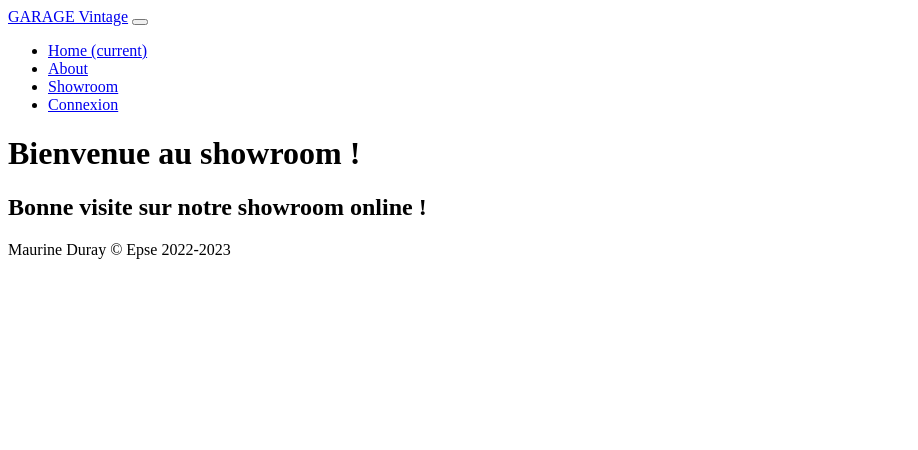
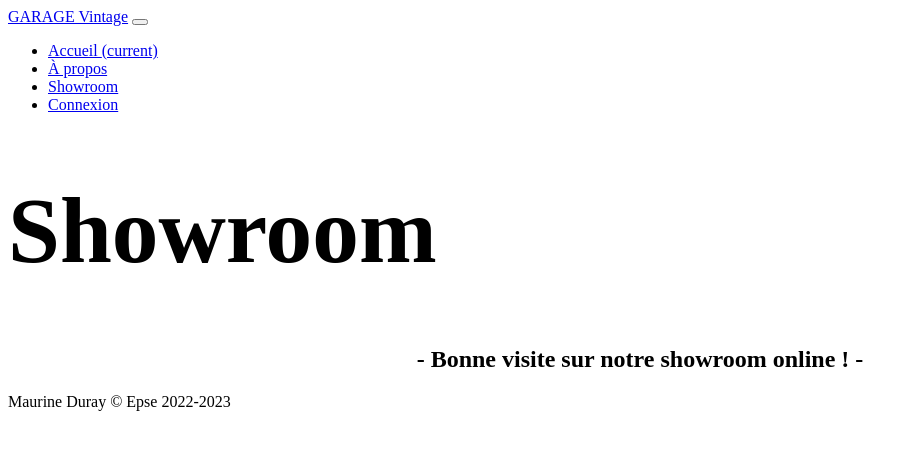
Before and after one commit to MaurineDuray/garage, a Symfony app: template templates/voitures/index.html.twig in a window 1280 px wide. Shown: the top 450 px of the page, without its empty margins (0-918 px from the left). Run offline with Twig, Linux system fonts and the light colour scheme; the template is opened without the code that fills it, so the values that code supplies are empty; some libraries are stand-ins or nearby versions.

Commit message:
petouilles

```diff
--- a/assets/styles/app.css
+++ b/assets/styles/app.css
@@ -116,6 +116,7 @@ h2{
 
 #recent{
     margin-top: 30px;
+    background-color: white(223, 223, 223);;
 }
 #enplus{
     width: 100%;
--- a/templates/home.html.twig
+++ b/templates/home.html.twig
@@ -13,8 +13,9 @@
     </div>
     <div class="slide" id="about">
         <div class="container">
+        <h2 style="font-size: 40pt">Notre histoire</h2>
             <div class="card" id="pres">
-                <h2>- ABOUT -</h2>
+
                 <p>Lorem ipsum dolor sit amet consectetur adipisicing elit. Sint aperiam ipsam, unde hic veniam delectus similique. Eaque et labore eligendi, laborum adipisci est? <strong> sit eveniet quibusdam recusandae maiores repellat </strong> officia quia quisquam illo perferendis exercitationem sunt voluptate, quidem, sequi voluptatem numquam adipisci?  Facilis ea officia, maiores consequatur vitae enim assumenda nisi, aperiam aliquid dignissimos nesciunt voluptatem laudantium et <strong>eligendi inventore a expedita. Aut aliquid alias odio officiis </strong></p>
                 <p>Lorem ipsum dolor sit amet consectetur adipisicing elit. Sint quisquam saepe facere hic! Aliquam repudiandae porro dignissimos ea commodi repellendus nostrum numquam reiciendis excepturi necessitatibus, iusto eum aspernatur provident, non odit placeat maxime inventore at minima accusamus! Ipsa porro ipsam doloribus commodi soluta, magni, totam quaerat, eum cum nostrum nemo.</p>
             </div>
--- a/templates/partials/header.html.twig
+++ b/templates/partials/header.html.twig
@@ -10,12 +10,12 @@
     <div class="collapse navbar-collapse justify-content-end" id="navbarColor01">
       <ul class="navbar-nav ms-auto me-5">
         <li class="nav-item">
-          <a class="nav-link" href="{{path('homepage')}}">Home
+          <a class="nav-link" href="{{path('homepage')}}">Accueil
             <span class="visually-hidden">(current)</span>
           </a>
         </li>
         <li class="nav-item">
-          <a class="nav-link" href="{{path('homepage')}}#about">About</a>
+          <a class="nav-link" href="{{path('homepage')}}#about">À propos</a>
         </li>
         <li class="nav-item">
           <a class="nav-link" href="{{path('voitures_showroom')}}">Showroom</a>
--- a/templates/voitures/index.html.twig
+++ b/templates/voitures/index.html.twig
@@ -9,12 +9,12 @@
 </style>
 
 <div class="slide" id="show">
-    <h1>Bienvenue au showroom !</h1>
+    <h1 style="font-size: 70pt">Showroom</h1>
 </div>
 
 <div class="slide" id="recent" >
     <div class="container">
-         <h2>Bonne visite sur notre showroom online !</h2>
+         <h2 style="text-align:center">- Bonne visite sur notre showroom online ! - </h2>
          <div class="row">
 
          {# j'affiche toutes les voitures du showroom #}
```
